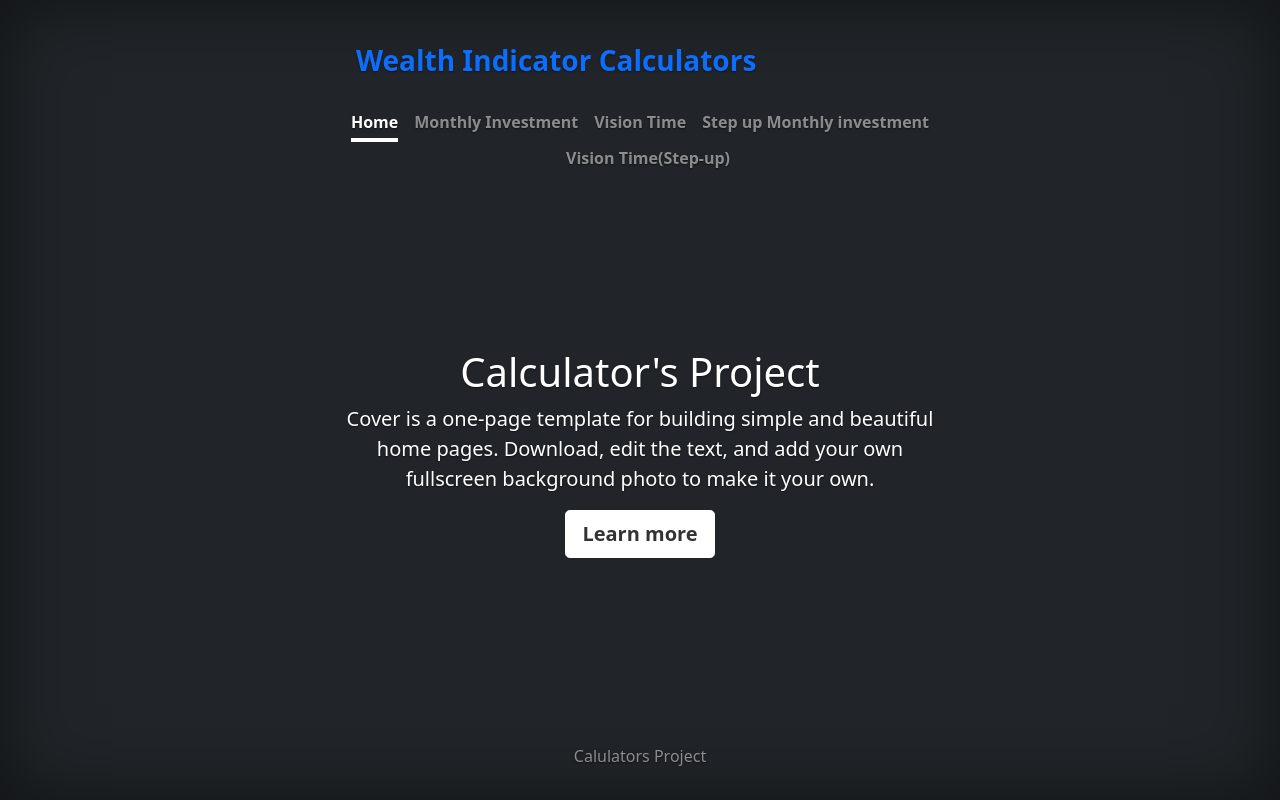
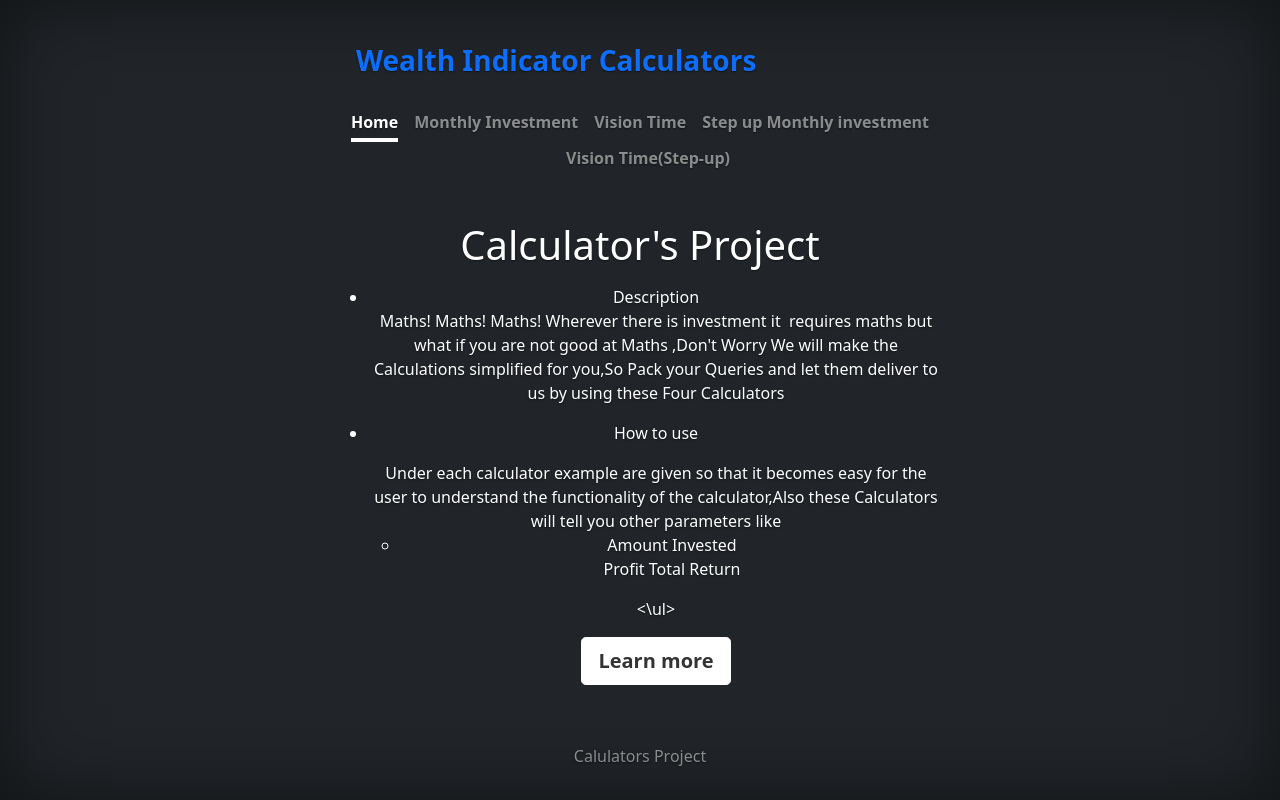
Before and after one commit to Abhi56787/Calculators, a Django app: page / in a window 1280 px wide. Run offline with Django 3.2, Linux system fonts and the light colour scheme; some libraries are stand-ins or nearby versions.

Commit message:
Update home.html

```diff
--- a/Calculators/templates/home.html
+++ b/Calculators/templates/home.html
@@ -17,8 +17,16 @@
 
 <main class="px-3">
     <h1>Calculator's Project</h1>
-    <p class="lead">Cover is a one-page template for building simple and beautiful home pages. Download, edit the text,
-        and add your own fullscreen background photo to make it your own.</p>
+    <p class="lead">
+    <ul>
+    <LI style>Description</LI>
+    <p> Maths! Maths! Maths! Wherever there is investment it  requires maths but what if you are not good at Maths ,Don't Worry We will make the Calculations simplified for you,So Pack your Queries and let them deliver to us by using these Four Calculators </p>
+    <LI>How to use</LI>
+    </p>Under each calculator example are given so that it becomes easy for the user to understand the functionality of the calculator,Also these Calculators will tell you other parameters like<UL>
+    <LI>Amount Invested</LI>
+    </LI> Profit </LI>
+    </LI>Total Return</LI></UL></p>
+    <\ul></p>
     <p class="lead">
         <a href="#" class="btn btn-lg btn-secondary fw-bold border-white bg-white">Learn more</a>
     </p>
```
